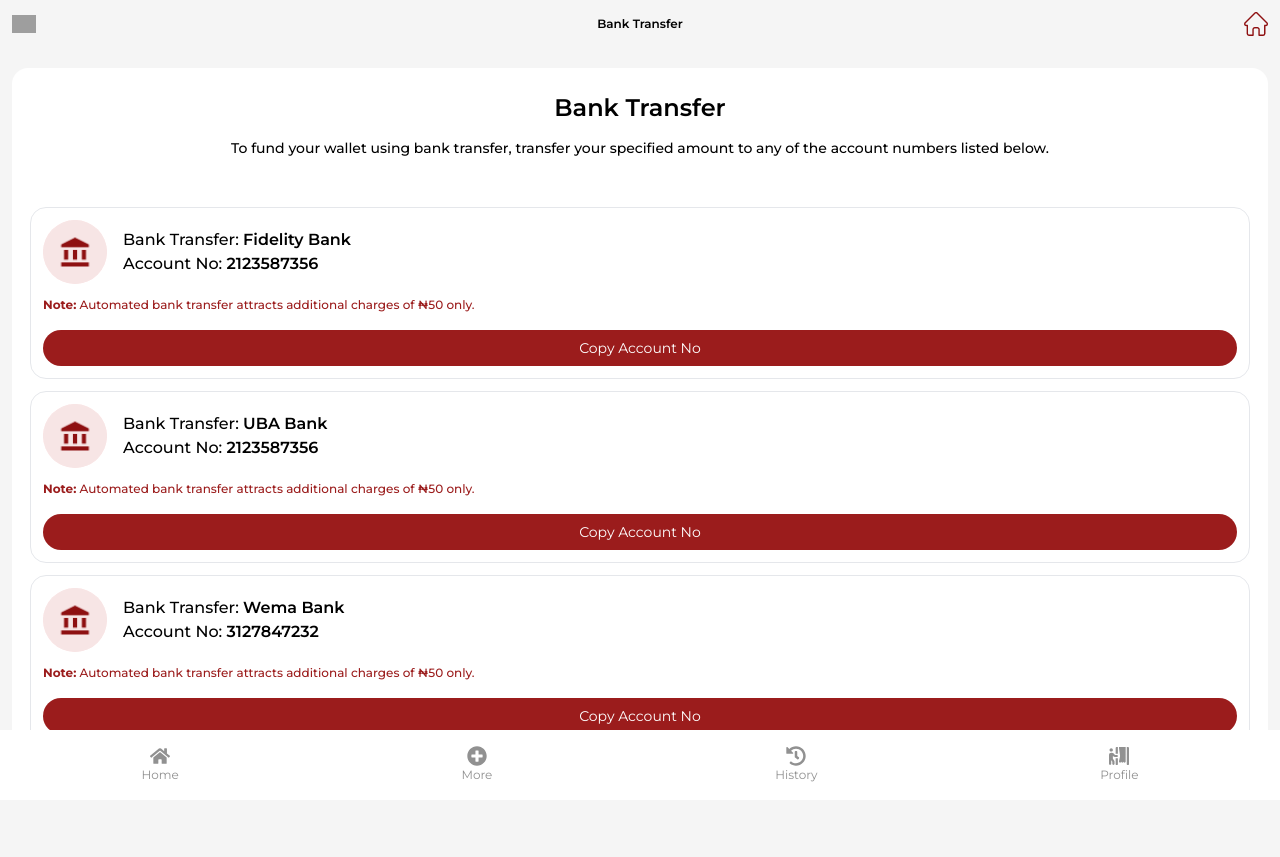
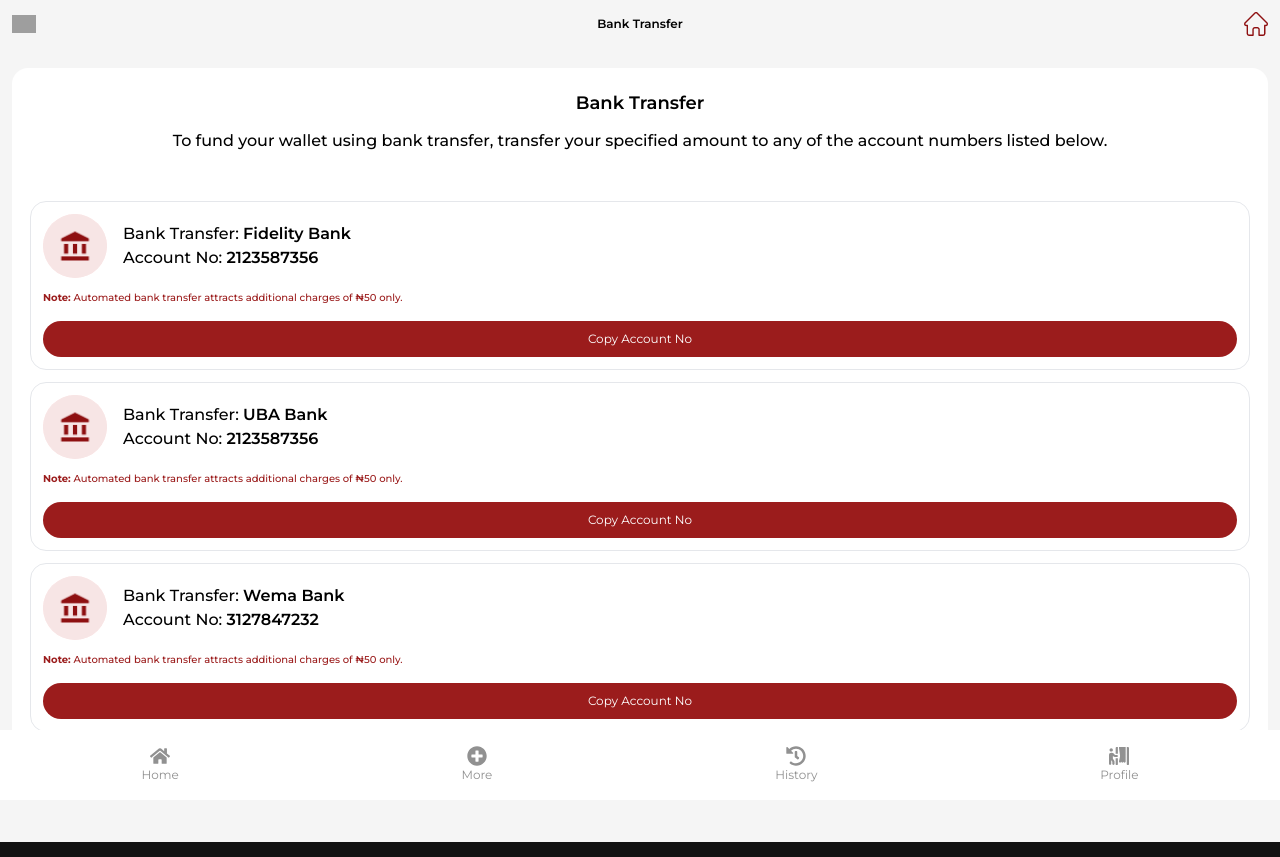
Before and after one commit to martins0023/adestaly, a React (Vite) app: page /Bank_transfer in a window 1280 px wide. Built offline with nearby package versions, Linux system fonts and the light colour scheme; grey boxes are pictures that could not be loaded.

Commit message:
decrease font

```diff
--- a/src/components/screens/Bank_transfer.jsx
+++ b/src/components/screens/Bank_transfer.jsx
@@ -74,10 +74,10 @@
 
       <div className="mt-[20px] bg-white rounded-2xl p-6 m-3 gap-[24px] font-montserrat">
         <div className="flex flex-col justify justify-center items-center mt-[16px] gap-[12px] font-montserrat">
-          <p className="font-semibold text-[24px] text-[#000] font-montserrat text-center">
+          <p className="font-semibold text-[18px] text-[#000] font-montserrat text-center">
             Bank Transfer
           </p>
-          <p className="font-medium text-[14px] text-[#000] text-center font-montserrat">
+          <p className="font-medium text-[16px] text-[#000] text-center font-montserrat">
             To fund your wallet using bank transfer, transfer your specified
             amount to any of the account numbers listed below.
           </p>
@@ -102,23 +102,23 @@
                     alt="Bank logo"
                   />
                   <div>
-                    <p className="text-base text-[14px] font-medium font-montserrat text-black">
+                    <p className="text-base text-[12px] font-medium font-montserrat text-black">
                       Bank Transfer:{" "}
                       <span className="font-semibold">Fidelity Bank</span>
                     </p>
-                    <p className="text-base text-[14px] font-medium font-montserrat text-black">
+                    <p className="text-base text-[12px] font-medium font-montserrat text-black">
                       Account No:{" "}
                       <span className="font-semibold">2123587356</span>
                     </p>
                   </div>
                 </div>
-                <p className="text-red-800 text-left text-[12px] font-medium">
+                <p className="text-red-800 text-left text-[10px] font-medium">
                   <span className="font-bold">Note:</span> Automated bank
                   transfer attracts additional charges of ₦50 only.
                 </p>
               </div>
               <div className="mt-4">
-                <button className="bg-red-800 font-montserrat text-[14px] text-white text-center rounded-full w-full h-9">
+                <button className="bg-red-800 font-montserrat text-[12px] text-white text-center rounded-full w-full h-9">
                   Copy Account No
                 </button>
               </div>
@@ -136,23 +136,23 @@
                     alt="Bank logo"
                   />
                   <div>
-                    <p className="text-base text-[14px] font-medium font-montserrat text-black">
+                    <p className="text-base text-[12px] font-medium font-montserrat text-black">
                       Bank Transfer:{" "}
                       <span className="font-semibold">UBA Bank</span>
                     </p>
-                    <p className="text-base text-[14px] font-medium font-montserrat text-black">
+                    <p className="text-base text-[12px] font-medium font-montserrat text-black">
                       Account No:{" "}
                       <span className="font-semibold">2123587356</span>
                     </p>
                   </div>
                 </div>
-                <p className="text-red-800 text-left text-[12px] font-medium">
+                <p className="text-red-800 text-left text-[10px] font-medium">
                   <span className="font-bold">Note:</span> Automated bank
                   transfer attracts additional charges of ₦50 only.
                 </p>
               </div>
               <div className="mt-4">
-                <button className="bg-red-800 font-montserrat text-[14px] text-white text-center rounded-full w-full h-9">
+                <button className="bg-red-800 font-montserrat text-[12px] text-white text-center rounded-full w-full h-9">
                   Copy Account No
                 </button>
               </div>
@@ -170,23 +170,23 @@
                     alt="Bank logo"
                   />
                   <div>
-                    <p className="text-base text-[14px] font-medium font-montserrat text-black">
+                    <p className="text-base text-[12px] font-medium font-montserrat text-black">
                       Bank Transfer:{" "}
                       <span className="font-semibold">Wema Bank</span>
                     </p>
-                    <p className="text-base text-[14px] font-medium font-montserrat text-black">
+                    <p className="text-base text-[12px] font-medium font-montserrat text-black">
                       Account No:{" "}
                       <span className="font-semibold">3127847232</span>
                     </p>
                   </div>
                 </div>
-                <p className="text-red-800 text-left text-[12px] font-medium">
+                <p className="text-red-800 text-left text-[10px] font-medium">
                   <span className="font-bold">Note:</span> Automated bank
                   transfer attracts additional charges of ₦50 only.
                 </p>
               </div>
               <div className="mt-4">
-                <button className="bg-red-800 font-montserrat text-[14px] text-white text-center rounded-full w-full h-9">
+                <button className="bg-red-800 font-montserrat text-[12px] text-white text-center rounded-full w-full h-9">
                   Copy Account No
                 </button>
               </div>
--- a/src/components/screens/Funds.jsx
+++ b/src/components/screens/Funds.jsx
@@ -62,7 +62,7 @@
                   src={bank}
                   className="w-[24px] h-[24px]"
                 />
-                <p className="justify justify-start flex flex-start font-normal text-[16px] font-montserrat text-[#000000]">
+                <p className="justify justify-start flex flex-start font-normal text-[14px] font-montserrat text-[#000000]">
                   Bank Transfer
                 </p>
               </div>
@@ -81,7 +81,7 @@
                   src={credit_card}
                   className="w-[24px] h-[24px]"
                 />
-                <p className="justify justify-start flex font-montserrat flex-start font-normal text-[16px] text-[#000000]">
+                <p className="justify justify-start flex font-montserrat flex-start font-normal text-[14px] text-[#000000]">
                   Card
                 </p>
               </div>
@@ -100,7 +100,7 @@
                   src={payments}
                   className="w-[24px] h-[24px]"
                 />
-                <p className="justify justify-start flex flex-start font-montserrat font-normal text-[16px] text-[#000000]">
+                <p className="justify justify-start flex flex-start font-montserrat font-normal text-[14px] text-[#000000]">
                   Manual
                 </p>
               </div>
--- a/src/components/screens/profile/EditLogin.jsx
+++ b/src/components/screens/profile/EditLogin.jsx
@@ -319,7 +319,7 @@
             <div className="flex items-center justify-center">
               <button
                 type="submit"
-                className={`bg-original py-3 px-20 outline-none uppercase h-[53px] xl w-full sm:w-[406px] text-white font-bold rounded-full ${
+                className={`bg-original py-3 px-30 outline-none uppercase h-[53px] xl w-full sm:w-[406px] text-white font-bold rounded-full ${
                   !isFormValid() ? "opacity-50 cursor-not-allowed" : ""
                 }`}
                 disabled={!isFormValid()}
--- a/src/components/screens/profile/ProfileDetails.jsx
+++ b/src/components/screens/profile/ProfileDetails.jsx
@@ -100,7 +100,7 @@
                   src={colored_lock}
                   className="w-[24px] h-[24px]"
                 />
-                <p className="justify justify-start flex flex-start font-normal text-[18px] font-montserrat text-[#000000]">
+                <p className="justify justify-start flex flex-start font-normal text-[14px] font-montserrat text-[#000000]">
                   Password
                 </p>
               </div>
@@ -119,7 +119,7 @@
                   src={security}
                   className="w-[24px] h-[24px]"
                 />
-                <p className="justify justify-start flex flex-start font-normal text-[18px] font-montserrat text-[#000000]">
+                <p className="justify justify-start flex flex-start font-normal text-[14px] font-montserrat text-[#000000]">
                   Pin
                 </p>
               </div>
```
Also changed, not shown: src/components/screens/Manual.jsx (+8 -8 lines).
